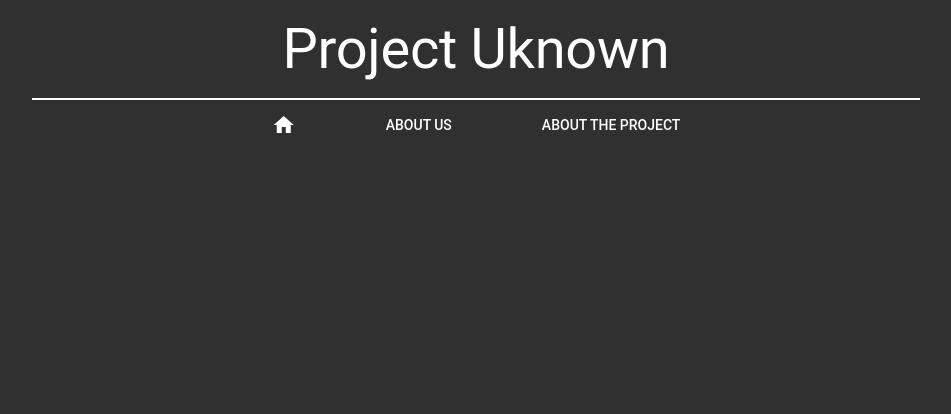
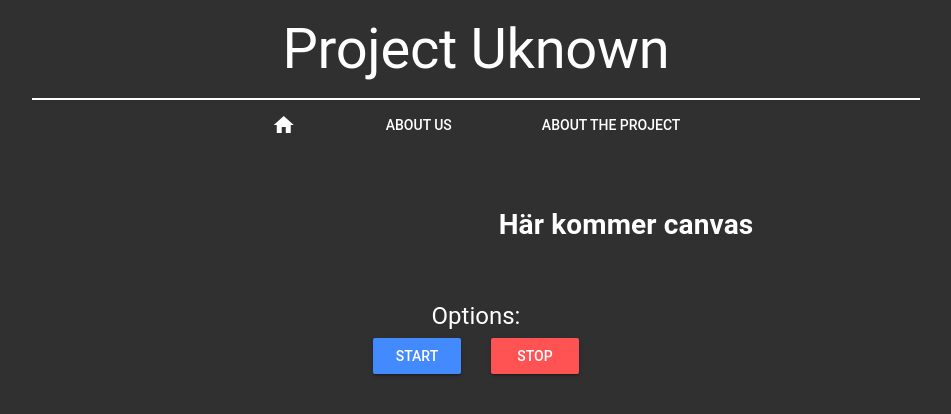
Before and after one commit to JeaSoup/DA355A-Project, a Vue app in the folder da355a-project/: page / in a window 1280 px wide. Shown: the top 414 px of the page, without its empty margins (164-1115 px from the left). Built offline with nearby package versions, Linux system fonts and the light colour scheme.

Commit message:
preparing for webcam

```diff
--- a/da355a-project/src/App.vue
+++ b/da355a-project/src/App.vue
@@ -14,17 +14,26 @@
     </div>
     <div class="md-layout-item"></div>
   </div>
+  <div class="md-layout md-gutter md-alignment-center">
+    <div class="md-layout-item md-size-15"> </div>
+    <div class="md-layout-item">
+      <Webcam />
+    </div>
+    <div class="md-layout-item md-size-15"></div>
+  </div>
 </div>
 </template>
 
 <script>
 import Menu from './components/Menu';
 import Header from './components/Layout/Header';
+import Webcam from './components/Webcam';
 export default {
   name: 'App',
   components: {
     Header,
-    Menu
+    Menu,
+    Webcam
   }
 }
 </script>
--- /dev/null
+++ b/da355a-project/src/components/Webcam.vue
@@ -0,0 +1,34 @@
+<template>
+<div>
+  <div class="md-layout md-alignment-center">
+    <canvas id="canvas-video" />
+    <h1>Här kommer canvas</h1>
+  </div>
+  <span class="md-layout md-headline md-alignment-center">Options:</span>
+  <div id="choose-action" class="md-layout md-alignment-center">
+    <md-button class="md-raised md-primary">Start</md-button>
+    <md-button class="md-raised md-accent">Stop</md-button>
+  </div>
+</div>
+</template>
+
+<script>
+//import $ from 'jquery';
+export default {
+  methods: {
+
+  }
+}
+</script>
+
+<style lang="css" scoped>
+
+#choose-action .md-primary {
+  margin-right: 15px;
+}
+
+#choose-action .md-accent {
+  margin-left: 15px;
+}
+
+</style>
--- a/da355a-project/src/main.js
+++ b/da355a-project/src/main.js
@@ -3,6 +3,7 @@ import App from './App.vue'
 import VueMaterial from 'vue-material'
 import 'vue-material/dist/vue-material.min.css'
 import 'vue-material/dist/theme/default-dark.css'
+
 
 Vue.use(VueMaterial)
 
```
Lines whose indentation alone changed are shown as unchanged.
